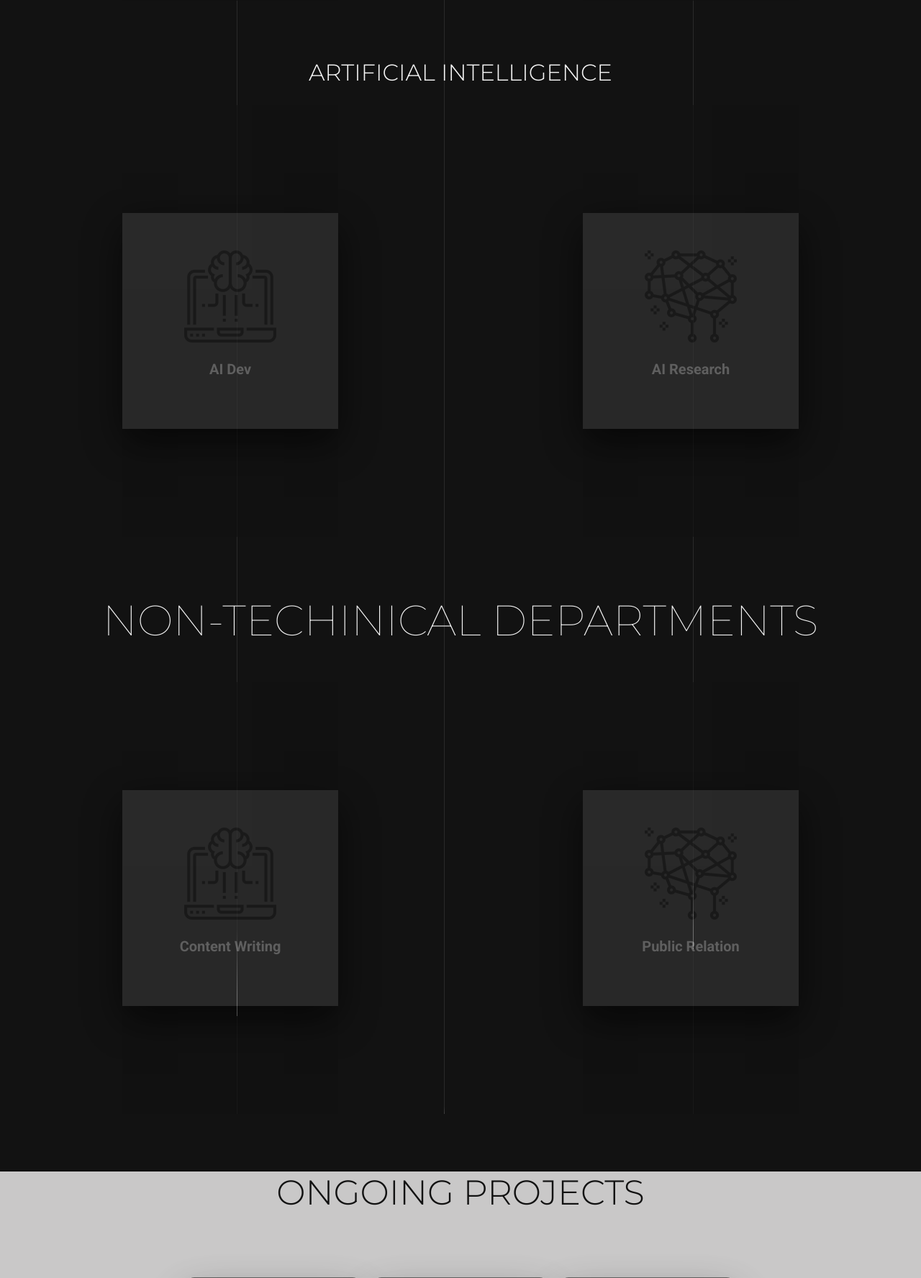
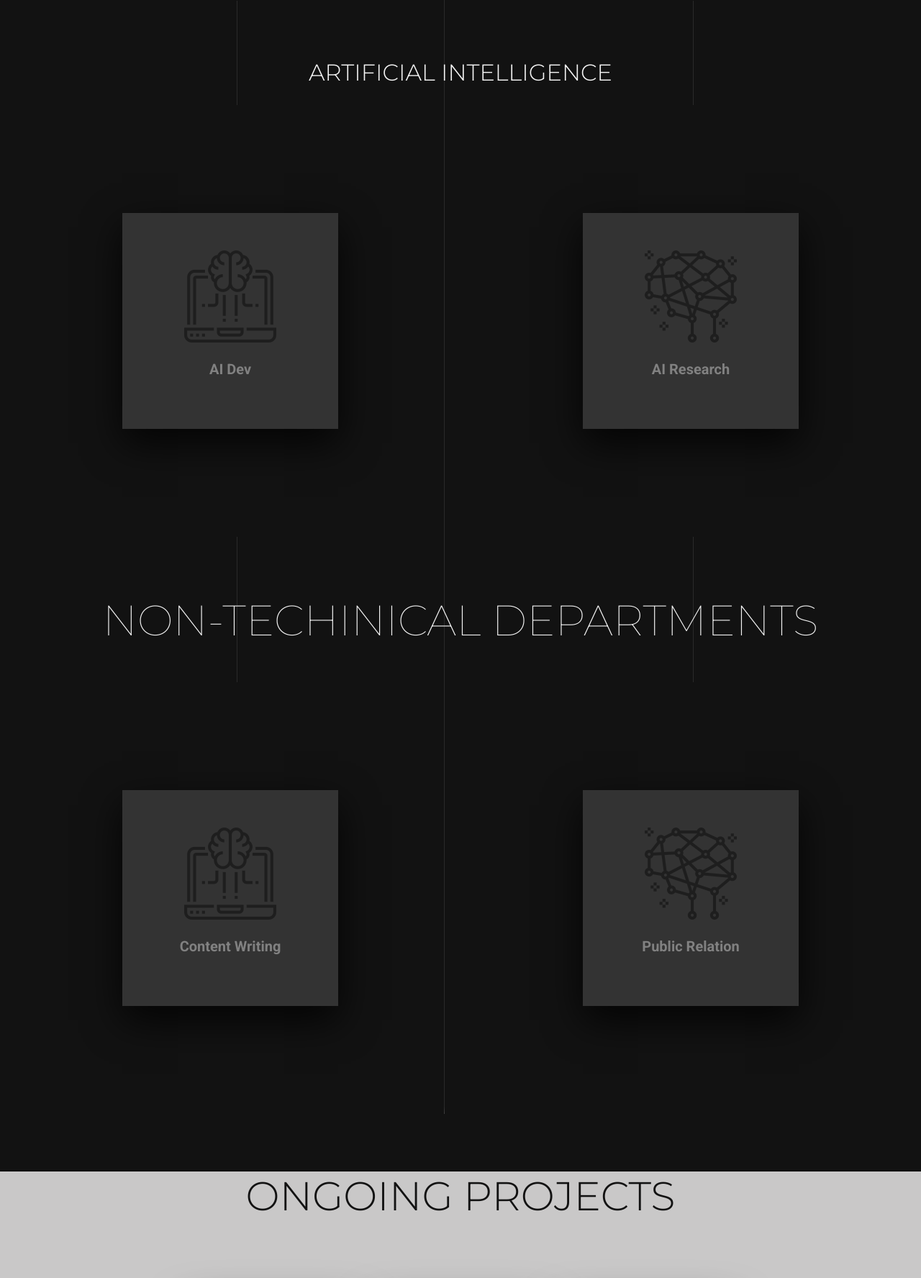
Before and after one commit to avijits01/EnigmaWeb, a PHP site: page /landing.html in a window 1280 px wide. Shown: the part 3246-5022 px from the top of the page at 72% size. Run offline with PHP 8.4, Linux system fonts and the light colour scheme; some libraries are stand-ins or nearby versions.

Commit message:
temp commit

```diff
--- a/css/landing.css
+++ b/css/landing.css
@@ -188,7 +188,7 @@ h1 {
 }
 
 .card {
-    opacity: 0.7;
+    opacity: 1;
 }
 
 .department-section h1 {
@@ -210,9 +210,10 @@ h1 {
 }
 
 .project-section h1 {
+    margin-top: 1rem;
     font-family: 'Montserrat', 'Roboto', sans-serif;
     font-weight: 300;
-    font-size: 3rem;
+    font-size: 3.5rem;
 }
 
 .project-section h2 {
```
Lines whose indentation alone changed are shown as unchanged.
